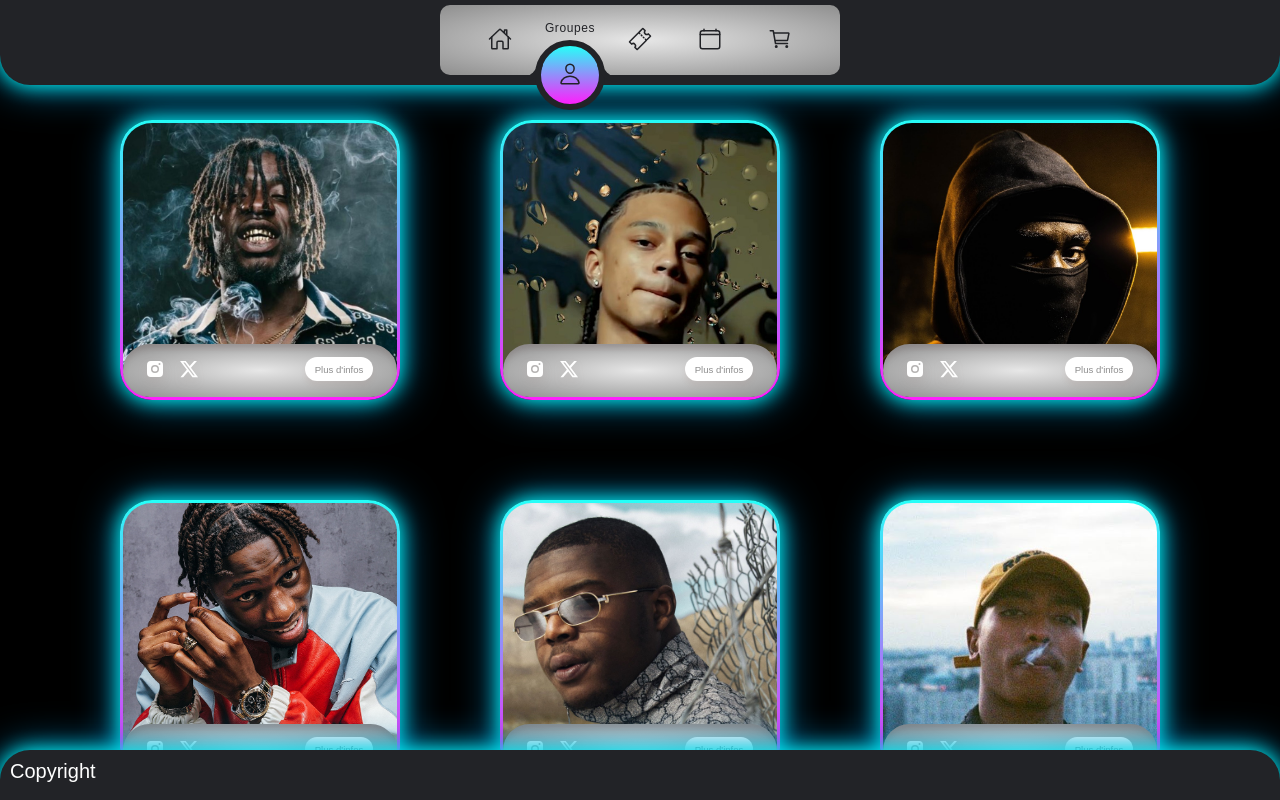
After one commit to BOURREAUQuentin/Festiut-O, a Flask app: page /les-groupes in a window 1280 px wide. The commit adds this page. Run offline with Flask 2, Linux system fonts and the light colour scheme.

Commit message:
feat : Ajout de la page les_groupes - Ajout de la page - Ajout des liaisons dans le header avec délai - Ajout de routes - Correction de problèmes

```diff
--- a/src/models.py
+++ b/src/models.py
@@ -57,7 +57,7 @@
             (List[Evenement]): la liste de Evenement qui sont les évènements organisés du groupe.
     """
     liste_evenements_du_groupe = []
-    liste_evenements = EvenementBD.get_all_evenements()
+    liste_evenements = EVENEMENT.get_all_evenements()
     for evenementActuel in liste_evenements:
         if evenementActuel.get_id_groupe() == id_groupe:
             liste_evenements_du_groupe.append(evenementActuel)
--- /dev/null
+++ b/src/static/les_groupes.css
@@ -0,0 +1,188 @@
+body {
+  display: flex;
+  flex-direction: column;
+  align-items: center;
+  gap: 50px;
+  min-height: 100vh;
+  background: black;
+}
+main{
+  margin-top: 120px;
+  display: flex;
+  flex-direction: column;
+  align-items: center;
+  justify-content: center;
+  gap: 100px;
+}
+.artby3{
+    display: flex;
+    flex-direction: row;
+    align-items: center;
+    justify-content: center;
+    gap: 100px;
+}
+
+.card {
+    width: 280px;
+    height: 280px;
+    background: linear-gradient(#26FFF8,#FF1EFC);
+    border-radius: 32px;
+    padding: 3px;
+    position: relative;
+    box-shadow: #604b4a30 0px 70px 30px -50px;
+    transition: all 0.5s ease-in-out;
+    box-shadow: 0 0 20px #00fffb, 0 0 40px #0081bc;
+  }
+
+  .card .mail {
+    position: absolute;
+    right: 2rem;
+    top: 1.4rem;
+    background: transparent;
+    border: none;
+  }
+
+  .card .mail img {
+    height: 25px;
+    filter: brightness(70%) invert(100%);
+  }
+
+  .card .mail img:hover {
+    filter: brightness(150%) hue-rotate(90deg);
+  }
+
+  .card .profile-pic {
+    position: absolute;
+    width: calc(100% - 6px);
+    height: calc(100% - 6px);
+    top: 3px;
+    left: 3px;
+    border-radius: 29px;
+    z-index: 1;
+    border: 0px solid #8E8E8E;
+    overflow: hidden;
+    transition: all 0.5s ease-in-out 0.2s, z-index 0.5s ease-in-out 0.2s;
+  }
+
+  .card .profile-pic img {
+    -o-object-fit: cover;
+    object-fit: cover;
+    width: 100%;
+    height: 100%;
+    -o-object-position: center;
+    object-position: center;
+    transition: all 0.5s ease-in-out 0s;
+  }
+
+
+  .card .bottom {
+    position: absolute;
+    bottom: 3px;
+    left: 3px;
+    right: 3px;
+    background: radial-gradient(#E7E7E7,#8E8E8E);
+    top: 80%;
+    border-radius: 29px;
+    z-index: 2;
+    box-shadow: rgba(96, 75, 74, 0.1882352941) 0px 5px 5px 0px inset;
+    overflow: hidden;
+    transition: all 0.5s cubic-bezier(0.645, 0.045, 0.355, 1) 0s;
+  }
+
+  .card .bottom .content {
+    position: absolute;
+    bottom: 0;
+    left: 1.5rem;
+    right: 1.5rem;
+    height: 160px;
+  }
+
+  .card .bottom .content .name {
+    display: block;
+    font-size: 1.2rem;
+    color: linear-gradient(#26FFF8,#FF1EFC);
+    font-weight: bold;
+  }
+
+  .card .bottom .content .about-me {
+    display: block;
+    font-size: 0.9rem;
+    color: linear-gradient(#26FFF8,#FF1EFC);
+    margin-top: 1rem;
+  }
+
+  .card .bottom .bottom-bottom {
+    position: absolute;
+    bottom: 1rem;
+    left: 1.5rem;
+    right: 1.5rem;
+    display: flex;
+    align-items: center;
+    justify-content: space-between;
+  }
+
+  .card .bottom .bottom-bottom .social-links-container {
+    display: flex;
+    gap: 1rem;
+  }
+
+  .card .bottom .bottom-bottom .social-links-container svg {
+    height: 20px;
+    fill: white;
+    filter: drop-shadow(0 5px 5px rgba(165, 132, 130, 0.1333333333));
+  }
+
+  .card .bottom .bottom-bottom .social-links-container svg:hover {
+    fill: #FF1EFC;
+    transform: scale(1.2);
+  }
+
+  .card .bottom .bottom-bottom .button {
+    background: white;
+    color: #8E8E8E;
+    border: none;
+    border-radius: 20px;
+    font-size: 0.6rem;
+    padding: 0.4rem 0.6rem;
+    box-shadow: rgba(165, 132, 130, 0.1333333333) 0px 5px 5px 0px;
+  }
+
+  .card .bottom .bottom-bottom .button:hover {
+    background: linear-gradient(#26FFF8,#FF1EFC);
+    color: white;
+  }
+
+  .card:hover {
+    border-top-left-radius: 55px;
+  }
+
+  .card:hover .bottom {
+    top: 20%;
+    border-radius: 80px 29px 29px 29px;
+    transition: all 0.5s cubic-bezier(0.645, 0.045, 0.355, 1) 0.2s;
+  }
+
+  .card:hover .profile-pic {
+    width: 100px;
+    height: 100px;
+    aspect-ratio: 1;
+    top: 10px;
+    left: 10px;
+    border-radius: 50%;
+    z-index: 3;
+    border: 7px solid #FF1EFC;
+    box-shadow: rgba(96, 75, 74, 0.1882352941) 0px 5px 5px 0px;
+    transition: all 0.5s ease-in-out, z-index 0.5s ease-in-out 0.1s;
+  }
+
+  .card:hover .profile-pic:hover {
+    transform: scale(1.3);
+    border-radius: 0px;
+  }
+
+  .card:hover .profile-pic img {
+    transform: scale(1.5);
+    -o-object-position: center;
+    object-position: center;
+    transition: all 0.5s ease-in-out 0.5s;
+  }
--- a/src/templates/base_header_footer.html
+++ b/src/templates/base_header_footer.html
@@ -7,22 +7,41 @@
     {% if page_home %}
         <link href="../static/accueil.css" rel="stylesheet" />
     {% endif %}
+    {% if page_les_groupes %}
+        <link href="../static/les_groupes.css" rel="stylesheet" />
+    {% endif %}
     <title>Document</title>
+    <script>
+      function delayRedirect(url, delay) {
+        setTimeout(function() {
+          window.location.href = url;
+        }, delay);
+      }
+    </script>
 </head>
 <body>
     <header>
         <div class="navigation">
             <ul>
-              <li class="list active">
-                <a href="#">
+              {% if page_home %}
+                <li class="list active">
+              {% else %}
+                <li class="list">
+              {% endif %}
+
+                <a href="{{ url_for('accueil') }}" onclick="event.preventDefault(); delayRedirect('{{ url_for('accueil') }}', 400)">
                   <span class="icon">
                     <ion-icon name="home-outline"></ion-icon>
                   </span>
                   <span class="text">Accueil</span>
                 </a>
               </li>
-              <li class="list">
-                <a href="#">
+              {% if page_les_groupes %}
+                <li class="list active">
+              {% else %}
+                <li class="list">
+              {% endif %}
+                <a href="{{ url_for('les_groupes') }}" onclick="event.preventDefault(); delayRedirect('{{ url_for('les_groupes') }}', 400)">
                   <span class="icon">
                     <ion-icon name="person-outline"></ion-icon>
                   </span>
--- /dev/null
+++ b/src/templates/les_groupes.html
@@ -0,0 +1,168 @@
+{% extends "base_header_footer.html" %}
+{% block styles %}
+    {{ super() }}
+{% endblock %}
+{% block content %}
+    <main>
+        <div class = "artby3">
+        <div class="card">
+            <button class="mail">
+                <img src="../static/img/music.png" alt="">
+            </button>
+            <div class="profile-pic">
+
+                <img src="../static/img/gazo.jpg" alt="">
+            </div>
+            <div class="bottom">
+                <div class="content">
+                    <span class="name">Gazo</span>
+                    <span class="about-me">Lorem ipsum dolor sit amet consectetur adipisicinFcls </span>
+                </div>
+               <div class="bottom-bottom">
+                <div class="social-links-container">
+                    <svg xmlns="http://www.w3.org/2000/svg" width="16" height="15.999" viewBox="0 0 16 15.999">
+                        <path id="Subtraction_4" data-name="Subtraction 4" d="M6-582H-2a4,4,0,0,1-4-4v-8a4,4,0,0,1,4-4H6a4,4,0,0,1,4,4v8A4,4,0,0,1,6-582ZM2-594a4,4,0,0,0-4,4,4,4,0,0,0,4,4,4,4,0,0,0,4-4A4.005,4.005,0,0,0,2-594Zm4.5-2a1,1,0,0,0-1,1,1,1,0,0,0,1,1,1,1,0,0,0,1-1A1,1,0,0,0,6.5-596ZM2-587.5A2.5,2.5,0,0,1-.5-590,2.5,2.5,0,0,1,2-592.5,2.5,2.5,0,0,1,4.5-590,2.5,2.5,0,0,1,2-587.5Z" transform="translate(6 598)"></path>
+                    </svg>
+                    <svg xmlns="http://www.w3.org/2000/svg" viewBox="0 0 512 512"><path d="M389.2 48h70.6L305.6 224.2 487 464H345L233.7 318.6 106.5 464H35.8L200.7 275.5 26.8 48H172.4L272.9 180.9 389.2 48zM364.4 421.8h39.1L151.1 88h-42L364.4 421.8z"></path></svg>
+
+
+                </div>
+                <button class="button">Plus d'infos</button>
+               </div>
+            </div>
+        </div>
+        <div class="card">
+            <button class="mail">
+                <img src="../static/img/music.png" alt="">
+            </button>
+            <div class="profile-pic">
+
+                <img src="../static/img/fave.jpg" alt="">
+            </div>
+            <div class="bottom">
+                <div class="content">
+                    <span class="name">Fave</span>
+                    <span class="about-me">Lorem ipsum dolor sit amet consectetur adipisicinFcls </span>
+                </div>
+               <div class="bottom-bottom">
+                <div class="social-links-container">
+                    <svg xmlns="http://www.w3.org/2000/svg" width="16" height="15.999" viewBox="0 0 16 15.999">
+                        <path id="Subtraction_4" data-name="Subtraction 4" d="M6-582H-2a4,4,0,0,1-4-4v-8a4,4,0,0,1,4-4H6a4,4,0,0,1,4,4v8A4,4,0,0,1,6-582ZM2-594a4,4,0,0,0-4,4,4,4,0,0,0,4,4,4,4,0,0,0,4-4A4.005,4.005,0,0,0,2-594Zm4.5-2a1,1,0,0,0-1,1,1,1,0,0,0,1,1,1,1,0,0,0,1-1A1,1,0,0,0,6.5-596ZM2-587.5A2.5,2.5,0,0,1-.5-590,2.5,2.5,0,0,1,2-592.5,2.5,2.5,0,0,1,4.5-590,2.5,2.5,0,0,1,2-587.5Z" transform="translate(6 598)"></path>
+                    </svg>
+                    <svg xmlns="http://www.w3.org/2000/svg" viewBox="0 0 512 512"><path d="M389.2 48h70.6L305.6 224.2 487 464H345L233.7 318.6 106.5 464H35.8L200.7 275.5 26.8 48H172.4L272.9 180.9 389.2 48zM364.4 421.8h39.1L151.1 88h-42L364.4 421.8z"></path></svg>
+
+
+                </div>
+                <button class="button">Plus d'infos</button>
+               </div>
+            </div>
+        </div>
+        <div class="card">
+            <button class="mail">
+                <img src="../static/img/music.png" alt="">
+            </button>
+            <div class="profile-pic">
+
+                <img src="../static/img/kerchak.jpg" alt="">
+            </div>
+            <div class="bottom">
+                <div class="content">
+                    <span class="name">Kerchak</span>
+                    <span class="about-me">Lorem ipsum dolor sit amet consectetur adipisicinFcls </span>
+                </div>
+               <div class="bottom-bottom">
+                <div class="social-links-container">
+                    <svg xmlns="http://www.w3.org/2000/svg" width="16" height="15.999" viewBox="0 0 16 15.999">
+                        <path id="Subtraction_4" data-name="Subtraction 4" d="M6-582H-2a4,4,0,0,1-4-4v-8a4,4,0,0,1,4-4H6a4,4,0,0,1,4,4v8A4,4,0,0,1,6-582ZM2-594a4,4,0,0,0-4,4,4,4,0,0,0,4,4,4,4,0,0,0,4-4A4.005,4.005,0,0,0,2-594Zm4.5-2a1,1,0,0,0-1,1,1,1,0,0,0,1,1,1,1,0,0,0,1-1A1,1,0,0,0,6.5-596ZM2-587.5A2.5,2.5,0,0,1-.5-590,2.5,2.5,0,0,1,2-592.5,2.5,2.5,0,0,1,4.5-590,2.5,2.5,0,0,1,2-587.5Z" transform="translate(6 598)"></path>
+                    </svg>
+                    <svg xmlns="http://www.w3.org/2000/svg" viewBox="0 0 512 512"><path d="M389.2 48h70.6L305.6 224.2 487 464H345L233.7 318.6 106.5 464H35.8L200.7 275.5 26.8 48H172.4L272.9 180.9 389.2 48zM364.4 421.8h39.1L151.1 88h-42L364.4 421.8z"></path></svg>
+
+
+                </div>
+                <button class="button">Plus d'infos</button>
+               </div>
+            </div>
+        </div>
+    </div>
+    <div class = "artby3">
+        <div class="card">
+            <button class="mail">
+                <img src="../static/img/music.png" alt="">
+            </button>
+            <div class="profile-pic">
+
+                <img src="../static/img/tiakola.jpg" alt="">
+            </div>
+            <div class="bottom">
+                <div class="content">
+                    <span class="name">Tiakola</span>
+                    <span class="about-me">Lorem ipsum dolor sit amet consectetur adipisicinFcls </span>
+                </div>
+               <div class="bottom-bottom">
+                <div class="social-links-container">
+                    <svg xmlns="http://www.w3.org/2000/svg" width="16" height="15.999" viewBox="0 0 16 15.999">
+                        <path id="Subtraction_4" data-name="Subtraction 4" d="M6-582H-2a4,4,0,0,1-4-4v-8a4,4,0,0,1,4-4H6a4,4,0,0,1,4,4v8A4,4,0,0,1,6-582ZM2-594a4,4,0,0,0-4,4,4,4,0,0,0,4,4,4,4,0,0,0,4-4A4.005,4.005,0,0,0,2-594Zm4.5-2a1,1,0,0,0-1,1,1,1,0,0,0,1,1,1,1,0,0,0,1-1A1,1,0,0,0,6.5-596ZM2-587.5A2.5,2.5,0,0,1-.5-590,2.5,2.5,0,0,1,2-592.5,2.5,2.5,0,0,1,4.5-590,2.5,2.5,0,0,1,2-587.5Z" transform="translate(6 598)"></path>
+                    </svg>
+                    <svg xmlns="http://www.w3.org/2000/svg" viewBox="0 0 512 512"><path d="M389.2 48h70.6L305.6 224.2 487 464H345L233.7 318.6 106.5 464H35.8L200.7 275.5 26.8 48H172.4L272.9 180.9 389.2 48zM364.4 421.8h39.1L151.1 88h-42L364.4 421.8z"></path></svg>
+
+
+                </div>
+                <button class="button">Plus d'infos</button>
+               </div>
+            </div>
+        </div>
+        <div class="card">
+            <button class="mail">
+                <img src="../static/img/music.png" alt="">
+            </button>
+            <div class="profile-pic">
+
+                <img src="../static/img/ninho.jpg" alt="">
+            </div>
+            <div class="bottom">
+                <div class="content">
+                    <span class="name">Ninho</span>
+                    <span class="about-me">Lorem ipsum dolor sit amet consectetur adipisicinFcls </span>
+                </div>
+               <div class="bottom-bottom">
+                <div class="social-links-container">
+                    <svg xmlns="http://www.w3.org/2000/svg" width="16" height="15.999" viewBox="0 0 16 15.999">
+                        <path id="Subtraction_4" data-name="Subtraction 4" d="M6-582H-2a4,4,0,0,1-4-4v-8a4,4,0,0,1,4-4H6a4,4,0,0,1,4,4v8A4,4,0,0,1,6-582ZM2-594a4,4,0,0,0-4,4,4,4,0,0,0,4,4,4,4,0,0,0,4-4A4.005,4.005,0,0,0,2-594Zm4.5-2a1,1,0,0,0-1,1,1,1,0,0,0,1,1,1,1,0,0,0,1-1A1,1,0,0,0,6.5-596ZM2-587.5A2.5,2.5,0,0,1-.5-590,2.5,2.5,0,0,1,2-592.5,2.5,2.5,0,0,1,4.5-590,2.5,2.5,0,0,1,2-587.5Z" transform="translate(6 598)"></path>
+                    </svg>
+                    <svg xmlns="http://www.w3.org/2000/svg" viewBox="0 0 512 512"><path d="M389.2 48h70.6L305.6 224.2 487 464H345L233.7 318.6 106.5 464H35.8L200.7 275.5 26.8 48H172.4L272.9 180.9 389.2 48zM364.4 421.8h39.1L151.1 88h-42L364.4 421.8z"></path></svg>
+
+
+                </div>
+                <button class="button">Plus d'infos</button>
+               </div>
+            </div>
+        </div>
+        <div class="card">
+            <button class="mail">
+                <img src="../static/img/music.png" alt="">
+            </button>
+            <div class="profile-pic">
+
+                <img src="../static/img/solalune.jpg" alt="">
+            </div>
+            <div class="bottom">
+                <div class="content">
+                    <span class="name">So La Lune</span>
+                    <span class="about-me">Lorem ipsum dolor sit amet consectetur adipisicinFcls </span>
+                </div>
+               <div class="bottom-bottom">
+                <div class="social-links-container">
+                    <svg xmlns="http://www.w3.org/2000/svg" width="16" height="15.999" viewBox="0 0 16 15.999">
+                        <path id="Subtraction_4" data-name="Subtraction 4" d="M6-582H-2a4,4,0,0,1-4-4v-8a4,4,0,0,1,4-4H6a4,4,0,0,1,4,4v8A4,4,0,0,1,6-582ZM2-594a4,4,0,0,0-4,4,4,4,0,0,0,4,4,4,4,0,0,0,4-4A4.005,4.005,0,0,0,2-594Zm4.5-2a1,1,0,0,0-1,1,1,1,0,0,0,1,1,1,1,0,0,0,1-1A1,1,0,0,0,6.5-596ZM2-587.5A2.5,2.5,0,0,1-.5-590,2.5,2.5,0,0,1,2-592.5,2.5,2.5,0,0,1,4.5-590,2.5,2.5,0,0,1,2-587.5Z" transform="translate(6 598)"></path>
+                    </svg>
+                    <svg xmlns="http://www.w3.org/2000/svg" viewBox="0 0 512 512"><path d="M389.2 48h70.6L305.6 224.2 487 464H345L233.7 318.6 106.5 464H35.8L200.7 275.5 26.8 48H172.4L272.9 180.9 389.2 48zM364.4 421.8h39.1L151.1 88h-42L364.4 421.8z"></path></svg>
+
+
+                </div>
+                <button class="button">Plus d'infos</button>
+               </div>
+            </div>
+        </div>
+    </div>
+    </main>
+{% endblock %}
--- a/src/views.py
+++ b/src/views.py
@@ -11,3 +11,7 @@
         Nous montre la premiere page la du lancement du site
     """
     return render_template("accueil.html", page_home=True)
+
+@app.route("/les-groupes")
+def les_groupes():
+    return render_template("les_groupes.html", page_les_groupes=True)
```
Also changed, not shown: src/static/img/fave.jpg (added), src/static/img/gazo.jpg (added), src/static/img/kerchak.jpg (added), src/static/img/music.png (added), src/static/img/ninho.jpg (added), src/static/img/solalune.jpg (added), src/static/img/tiakola.jpg (added).
